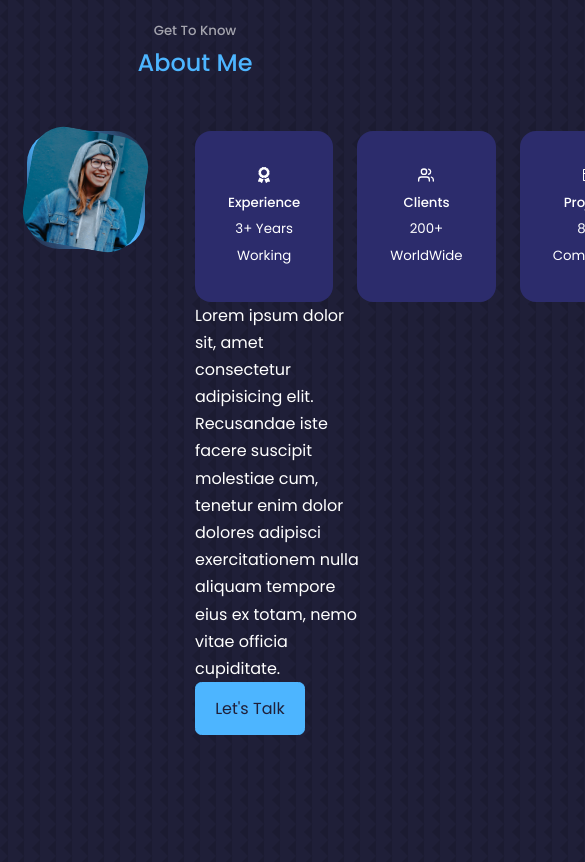
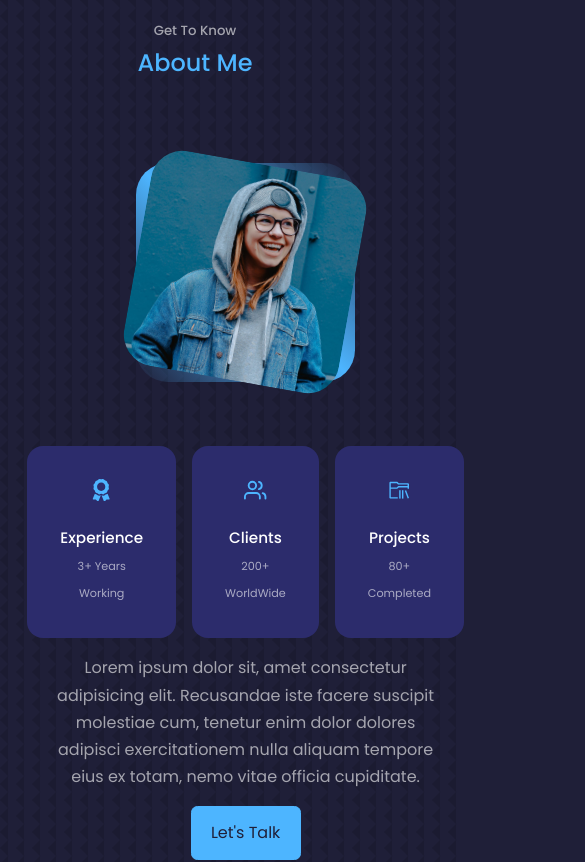
Before and after one commit to rafael3007/My-pesonal-portifolio, a React (Create React App) app: page / in a window 390 px wide. Shown: the part 920-1782 px from the top of the page, 585 px wide, since content can reach past the window. Built offline with nearby package versions, Linux system fonts and the light colour scheme.

Commit message:
responsive ok

```diff
--- a/src/components/About/index.jsx
+++ b/src/components/About/index.jsx
@@ -1,5 +1,5 @@
 import React from 'react'
-import { Section,AboutContainer,AboutMe,AboutMeImg,AboutCards } from "./styles"
+import { Section,AboutContainer,AboutMe,AboutMeImg,AboutCards, AboutContent } from "./styles"
 
 import ME from "../../assets/me-about.jpg"
 import { FaAward } from "react-icons/fa"
@@ -19,24 +19,25 @@ const About = () => {
           </AboutMeImg>
         </AboutMe>
 
-        <div className="about__content">
+        <AboutContent>
           <AboutCards>
             <article className='about__card'>
-              <FaAward className='about_icon'/>
+              <FaAward className='about__icon'/>
               <h5>Experience</h5>
               <small>3+ Years Working</small>
             </article>
             <article className='about__card'>
-              <FiUsers className='about_icon'/>
+              <FiUsers className='about__icon'/>
               <h5>Clients</h5>
               <small>200+ WorldWide</small>
             </article>
             <article className='about__card'>
-              <VscFolderLibrary className='about_icon'/>
+              <VscFolderLibrary className='about__icon'/>
               <h5>Projects</h5>
               <small>80+ Completed</small>
             </article>
           </AboutCards>
+
 
           <p>
             Lorem ipsum dolor sit, amet consectetur adipisicing elit. Recusandae iste facere suscipit molestiae cum, tenetur enim dolor dolores adipisci exercitationem nulla aliquam tempore eius ex totam, nemo vitae officia cupiditate.
@@ -44,7 +45,7 @@ const About = () => {
 
           <a href="#contact" className='btn btn-primary'>Let's Talk</a>
 
-        </div>
+        </AboutContent>
       </AboutContainer>
     </Section>
   )
--- a/src/components/About/styles.js
+++ b/src/components/About/styles.js
@@ -1,6 +1,7 @@
 import styled from "styled-components";
 
 export const Section = styled.section`
+
 
 
 `
@@ -10,6 +11,19 @@ export const AboutContainer = styled.div`
     display: grid;
     grid-template-columns: 35% 50%;
     gap: 15%;
+
+    /*  RESPONSIVE */
+
+    /*--- Media queries (medium devices) ---*/
+    @media screen and (max-width: 1024px){
+        grid-template-columns: 1fr;
+        gap: 0;
+    }
+
+    /*--- Media queries (small devices) ---*/
+    @media screen and (max-width: 600) {
+
+    }
 `
 
 export const AboutMe = styled.div`
@@ -21,8 +35,22 @@ export const AboutMe = styled.div`
         var(--color-primary),
         transparent
     );
+
     display: grid;
     place-items: center;
+
+    /*  RESPONSIVE */
+
+    /*--- Media queries (medium devices) ---*/
+    @media screen and (max-width: 1024px){
+        width: 50%;
+        margin: 2rem auto 4rem;
+    }
+    /*--- Media queries (small devices) ---*/
+    @media screen and (max-width: 600) {
+        width: 65%;
+        margin: 0 auto 3rem;
+    }
 
 `
 
@@ -37,10 +65,43 @@ export const AboutMeImg = styled.div`
     }
 `
 
+export const AboutContent = styled.div`
+    text-align: center;
+
+    p {
+        margin: 2rem 0 2.6rem;
+        color: var(--color-light)
+    }
+
+    /*  RESPONSIVE */
+
+    /*--- Media queries (medium devices) ---*/
+    @media screen and (max-width: 1024px){
+
+
+        p {
+            margin: 1rem;
+        }
+    }
+    /*--- Media queries (small devices) ---*/
+    @media screen and (max-width: 600) {
+        div {
+            display: flex;
+            flex-direction: column;
+
+            color: green;
+        }
+
+        p {
+            margin: 1.5rem 0;
+        }
+    }
+`
+
 export const AboutCards = styled.div`
     display: grid;
     grid-template-columns: repeat(3, 1fr);
-    gap: 1.5rem;
+    gap: 1rem;
 
     article {
         background: var(--color-bg-variant);
@@ -57,4 +118,33 @@ export const AboutCards = styled.div`
         cursor: default;
     }
 
+    .about__icon {
+        color: var(--color-primary);
+        font-size: 1.4rem;
+        margin-bottom: 1rem;
+    }
+
+    h5 {
+        font-size: 0.95rem;
+
+    }
+
+    small {
+        font-size: 0.7rem;
+        color: var(--color-light)
+    }
+
+
+    /*  RESPONSIVE */
+
+    /*--- Media queries (medium devices) ---*/
+    @media screen and (max-width: 1024px){
+
+    }
+    /*--- Media queries (small devices) ---*/
+    @media screen and (max-width: 600) {
+        grid-template-columns: 1fr 1fr;
+        gap: 1rem;
+    }
+
 `
```
